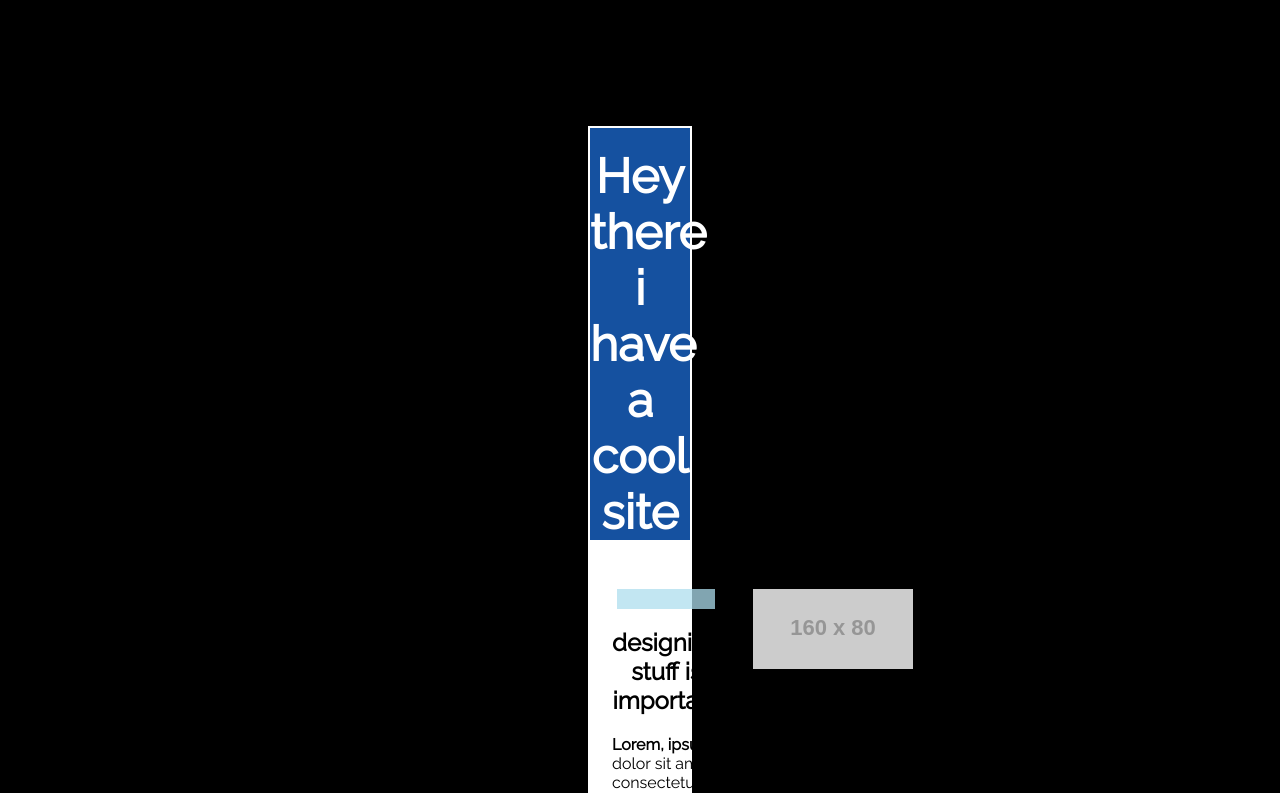
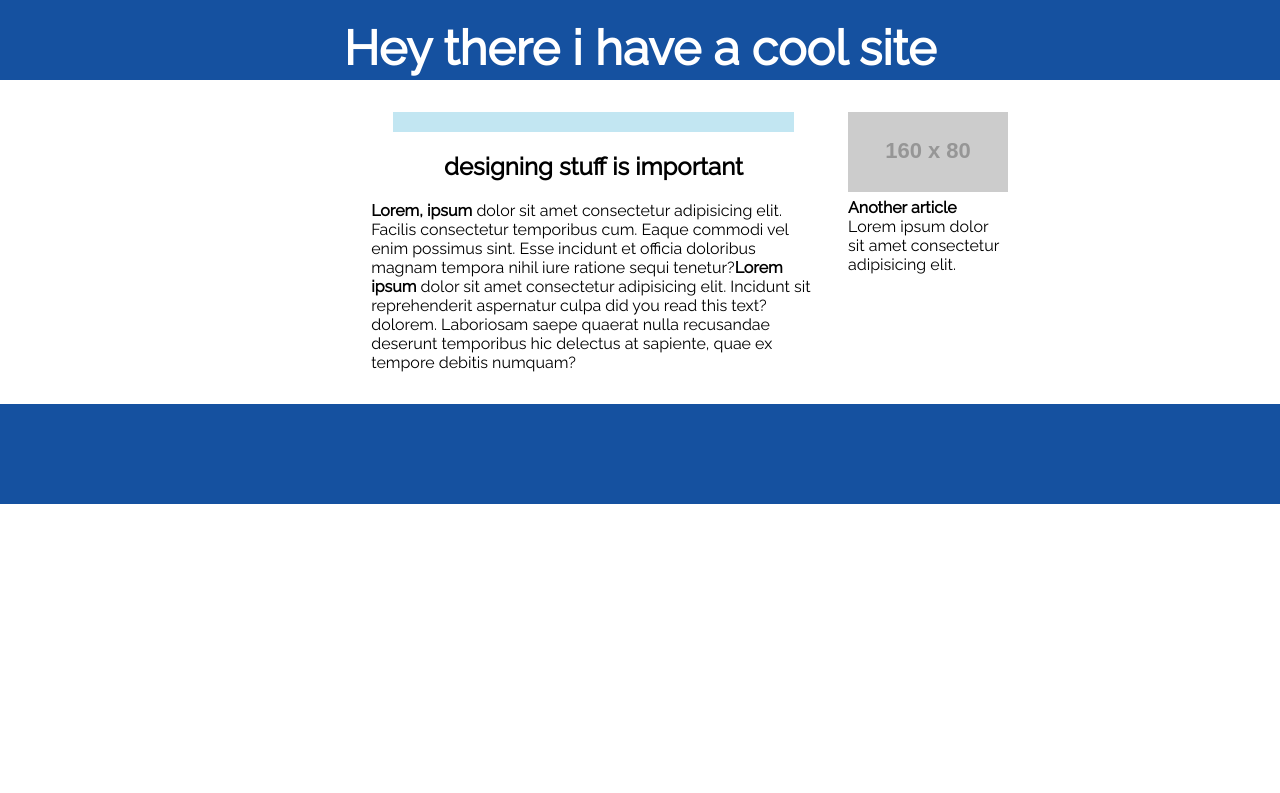
Before and after one commit to JustinLGates/justins-coolsite, a plain HTML site: page index.html in a window 1280 px wide. Shown: the top 793 px of the page. Drawn offline with Linux system fonts and the light colour scheme; placeholder pictures from the web are drawn by us.

Commit message:
fixed background

```diff
--- a/index.html
+++ b/index.html
@@ -10,11 +10,11 @@
     />
     <title>Justins cool site</title>
   </head>
-  <body>
-    <div class="mt-3 container">
+  <body class="container">
+    <div class="">
       <header><h1>Hey there i have a cool site</h1></header>
       <main class="mt-1">
-        <div class="m-auto w-80 flex space-around">
+        <div class="m-auto w-60 flex space-around">
           <div class="p-1 left-pad">
             <div class="line"></div>
             <h2 class="center">designing stuff is important</h2>
--- a/style.css
+++ b/style.css
@@ -4,6 +4,7 @@
 }
 footer {
   background: var(--primary);
+
   min-height: 100px;
 }
 h1 {
@@ -26,11 +27,7 @@ main {
 }
 .container {
   margin: auto;
-  border: 2px solid white;
   background: white;
-  width: 80%;
-  height: 80%;
-  max-width: 100px;
 }
 .line {
   margin: auto;
@@ -46,6 +43,9 @@ main {
 }
 .w-80 {
   width: 80%;
+}
+.w-60 {
+  width: 60%;
 }
 .center {
   text-align: center;
```
